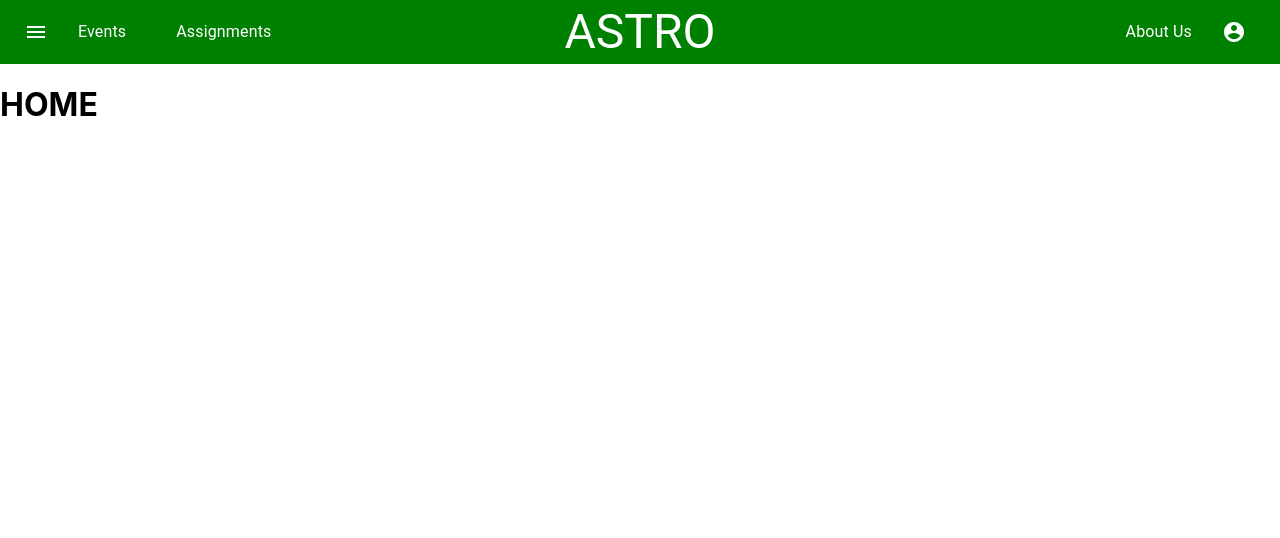
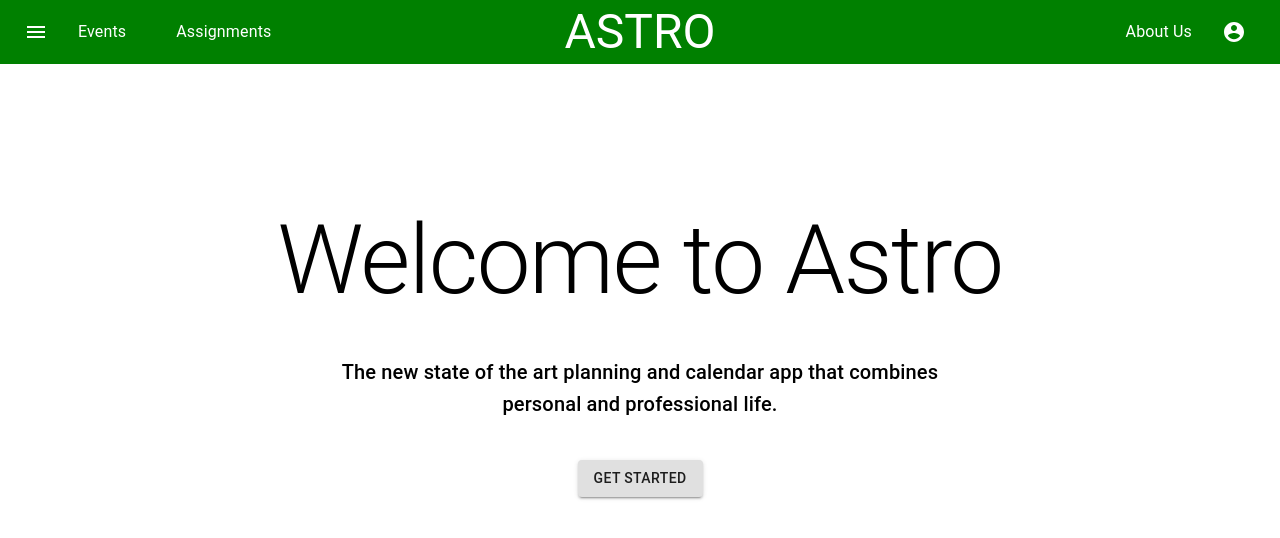
Before and after one commit to parkerbath/calendarApp, a React (Create React App) app: page / in a window 1280 px wide. Shown: the top 538 px of the page. Built offline with nearby package versions, Linux system fonts and the light colour scheme.

Commit message:
feat: home page layout and content

```diff
--- a/src/pages/Home.jsx
+++ b/src/pages/Home.jsx
@@ -1,5 +1,48 @@
 import React from "react";
+import { navigate } from "@reach/router";
+import { Typography, Grid, Button, makeStyles } from "@material-ui/core";
+
+const useStyles = makeStyles(() => ({
+  root: {
+    marginTop: 100,
+  },
+  item: {
+    marginTop: 40,
+  },
+}));
 
 export default function Home() {
-  return <h1>HOME</h1>;
+  const classes = useStyles();
+  return (
+    <div className={classes.root}>
+      <Grid container direction='column' alignItems='center'>
+        <Grid item>
+          <Typography className={classes.item} variant='h1'>
+            Welcome to Astro
+          </Typography>
+        </Grid>
+        <Grid item>
+          <Typography
+            className={classes.item}
+            style={{ textAlign: "center", width: 600 }}
+            variant='h6'
+          >
+            The new state of the art planning and calendar app that combines
+            personal and professional life.
+          </Typography>
+        </Grid>
+        <Grid item>
+          <Button
+            variant='contained'
+            className={classes.item}
+            onClick={() => navigate("/calendar")}
+          >
+            Get Started
+          </Button>
+        </Grid>
+      </Grid>
+
+      {/* for now goes to events page but with authentication should go to signUp page */}
+    </div>
+  );
 }
```
Also changed, not shown: src/App.css (deleted, +0 -38 lines).
